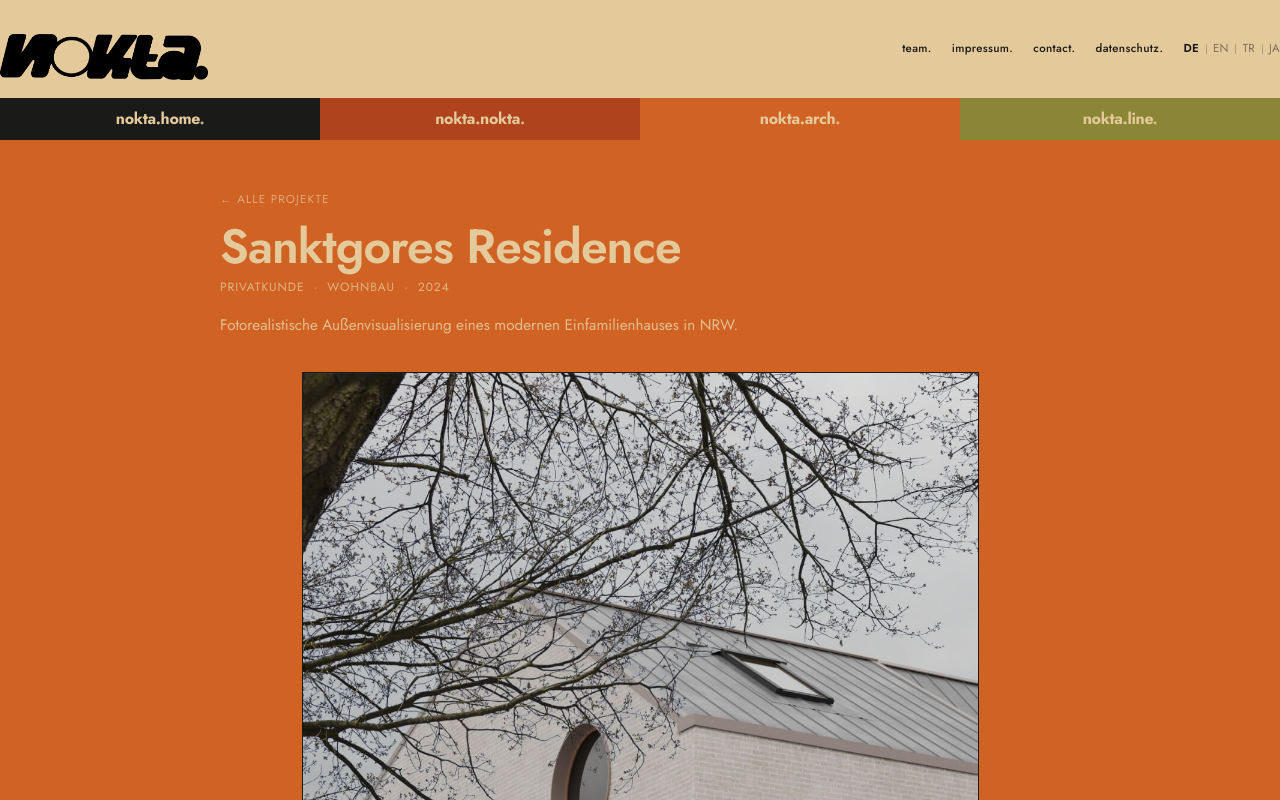
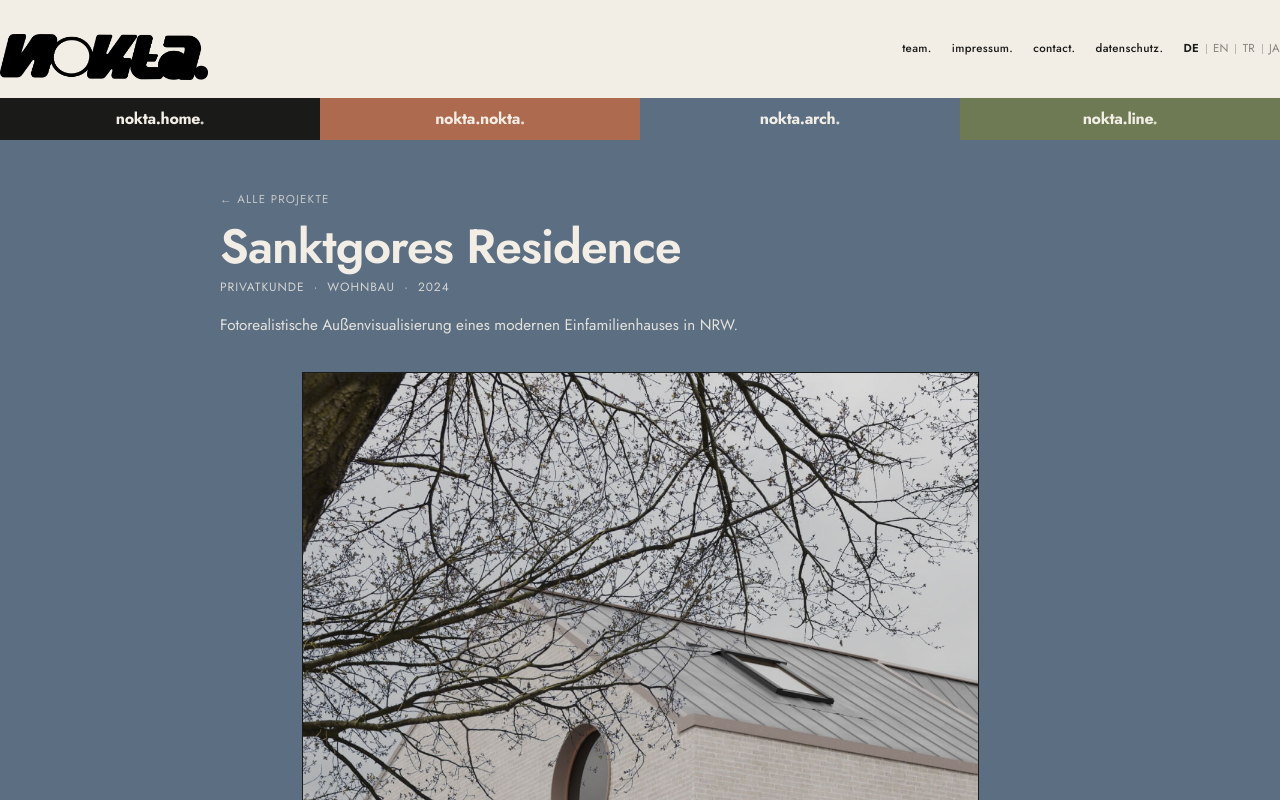
Before and after one commit to garpu-ng/nokta-web, a Next.js app: page /projekte/sanktgores in a window 1280 px wide. Shown: the top 800 px of the page. Built offline with nearby package versions, Linux system fonts and the light colour scheme; no server answers.

Commit message:
Revert "New colour palette: Chile Rojo / Terracota / Olive + Sunset cream"
This reverts commit 78bfdb36a7e0111583585d6a0af2cd6fc352d7ed.

```diff
--- a/app/styles/nokta.css
+++ b/app/styles/nokta.css
@@ -485,7 +485,7 @@
 
 .nk-branch-card:hover {
   background: var(--card);
-  color: #e4c99b;
+  color: #f2eee6;
 }
 
 .nk-branch-card__key {
@@ -500,7 +500,7 @@
 }
 
 .nk-branch-card:hover .nk-branch-card__key .nk-dot {
-  color: #e4c99b;
+  color: #f2eee6;
 }
 
 .nk-branch-card__tag {
@@ -571,7 +571,7 @@
   display: flex;
   flex-direction: column;
   border: 1px solid var(--ink);
-  background: #e4c99b;
+  background: #f2eee6;
   color: var(--ink);
   text-decoration: none;
   transition: transform 0.25s ease, box-shadow 0.25s ease;
@@ -588,7 +588,7 @@
   align-items: center;
   justify-content: center;
   padding: 1.5rem 1.5rem 0;
-  background: #e4c99b;
+  background: #f2eee6;
   /* The card is a column flex, so this box is a flex item whose default
      min-height:auto would let the tall artwork override aspect-ratio and grow
      the box. Pin it to 0 (+ clip) so the 3:4 frame always governs. */
@@ -656,7 +656,7 @@
   letter-spacing: 0.12em;
   text-transform: uppercase;
   font-weight: 600;
-  color: #e4c99b;
+  color: #f2eee6;
   background: var(--ink); /* black button, per the sketch */
   border: none;
   padding: 8px 16px;
@@ -692,7 +692,7 @@
   align-items: center;
   justify-content: center;
   padding: clamp(1.5rem, 3vw, 2.75rem);
-  background: #e4c99b;
+  background: #f2eee6;
   border: 1px solid var(--ink);
 }
 .nk-print-detail__art {
@@ -797,7 +797,7 @@
 .nk-service {
   padding: 1.5rem;
   border: 1px solid var(--ink);
-  background: #e4c99b; /* paper card so text reads on the coloured page */
+  background: #f2eee6; /* paper card so text reads on the coloured page */
 }
 
 .nk-service h3 {
--- a/app/styles/tokens.css
+++ b/app/styles/tokens.css
@@ -14,7 +14,7 @@
 
   /* Core (neutral) identity. Each branch overrides --brand-bg and
      --brand-accent below; the body background transitions between them. */
-  --paper: #e4c99b;
+  --paper: #f2eee6;
   --ink: #1a1a18;
   --brand-bg: var(--paper);    /* whole-page flood colour */
   --brand-accent: var(--ink);  /* dot / accents */
@@ -28,22 +28,22 @@
 /* Branch motto-colours. The page floods this colour; the matching tab shares it
    so the active tab connects into the page. Text on the colour goes light. */
 :root[data-branch="nokta"] {
-  --brand-bg: #ae431e;
-  --brand-accent: #ae431e; /* Chile Rojo */
-  --on-brand: #e4c99b;
+  --brand-bg: #ae6a4e;
+  --brand-accent: #ae6a4e; /* clay */
+  --on-brand: #f2eee6;
 }
 :root[data-branch="arch"] {
-  --brand-bg: #d06224;
-  --brand-accent: #d06224; /* Terracota */
-  --on-brand: #e4c99b;
+  --brand-bg: #5c6e82;
+  --brand-accent: #5c6e82; /* slate blue */
+  --on-brand: #f2eee6;
 }
 :root[data-branch="line"] {
-  --brand-bg: #8a8635;
-  --brand-accent: #8a8635; /* Olive */
-  --on-brand: #e4c99b;
+  --brand-bg: #6e7a54;
+  --brand-accent: #6e7a54; /* drafting green */
+  --on-brand: #f2eee6;
 }
 :root[data-branch="home"] {
   --brand-bg: #1a1a18;
   --brand-accent: #1a1a18; /* black */
-  --on-brand: #e4c99b; /* paper text on black */
+  --on-brand: #f2eee6; /* paper text on black */
 }
--- a/app/styles/waarchi.css
+++ b/app/styles/waarchi.css
@@ -54,7 +54,7 @@
 
 /* Project labels: white rectangle with black text, overlaid on the arch images. */
 .project-card.new {
-  background: #e4c99b !important;
+  background: #f2eee6 !important;
   padding: 8px 22px !important;
 }
 .project-card .project-name {
@@ -124,7 +124,7 @@
   right: 0;
   padding: 24px 16px 12px;
   background: linear-gradient(to top, rgba(26, 26, 24, 0.6) 0%, transparent 100%);
-  color: #e4c99b;
+  color: #f2eee6;
 }
 
 @media (max-width: 767px) {
--- a/components/Footer.module.css
+++ b/components/Footer.module.css
@@ -3,7 +3,7 @@
 .footer {
   flex-shrink: 0;
   background: #1a1a18;
-  color: #e4c99b;
+  color: #f2eee6;
   line-height: 1.5; /* override mir.css's fixed 20px */
 }
 
@@ -31,25 +31,25 @@
   font-weight: 700;
   letter-spacing: -0.05em;
   line-height: 0.85;
-  color: #e4c99b;
+  color: #f2eee6;
   text-decoration: none;
 }
 .tag {
   margin: 1.25rem 0 1.5rem;
   font-size: 0.9rem;
   line-height: 1.6;
-  color: #e4c99b;
+  color: #f2eee6;
 }
 .email {
   font-size: 1rem;
-  color: #e4c99b;
+  color: #f2eee6;
   text-decoration: none;
-  border-bottom: 1px solid rgba(228, 201, 155, 0.4);
+  border-bottom: 1px solid rgba(242, 238, 230, 0.4);
   padding-bottom: 2px;
   transition: border-color 0.2s ease;
 }
 .email:hover {
-  border-color: #e4c99b;
+  border-color: #f2eee6;
 }
 
 /* Link columns (right side) */
@@ -68,12 +68,12 @@
   font-size: 0.65rem;
   text-transform: uppercase;
   letter-spacing: 0.18em;
-  color: #e4c99b;
+  color: #f2eee6;
 }
 .link {
   width: fit-content;
   font-size: 0.92rem;
-  color: #e4c99b;
+  color: #f2eee6;
   text-decoration: none;
   transition: opacity 0.18s ease;
 }
@@ -85,14 +85,14 @@
 .bottom {
   margin-top: clamp(3rem, 6vw, 5rem);
   padding-top: 1.5rem;
-  border-top: 1px solid rgba(228, 201, 155, 0.12);
+  border-top: 1px solid rgba(242, 238, 230, 0.12);
   display: flex;
   justify-content: space-between;
   flex-wrap: wrap;
   gap: 0.75rem;
   font-size: 0.72rem;
   letter-spacing: 0.03em;
-  color: #e4c99b;
+  color: #f2eee6;
 }
 
 /* Decorative dot-row animation — pinned to the true horizontal centre of the
--- a/components/ProjectHeader.module.css
+++ b/components/ProjectHeader.module.css
@@ -44,7 +44,7 @@
   top: 30px;
   left: 50%;
   transform: translateX(-50%) translateY(calc(-100% - 40px));
-  background: #e4c99b;
+  background: #f2eee6;
   border: 1px solid #1a1a18;
   padding: 14px 32px;
   z-index: 100;
--- a/components/PunktEasterEgg.module.css
+++ b/components/PunktEasterEgg.module.css
@@ -28,7 +28,7 @@
   font-weight: 700;
   letter-spacing: -0.05em;
   line-height: 1;
-  color: #e4c99b;
+  color: #f2eee6;
   font-size: clamp(2rem, 7vw, 5rem);
   user-select: none;
 }
@@ -48,7 +48,7 @@
   font-size: 0.72rem;
   letter-spacing: 0.14em;
   text-transform: uppercase;
-  color: #e4c99b;
+  color: #f2eee6;
   opacity: 0.5;
   text-decoration: none;
   transition: opacity 0.2s ease;
--- a/components/TabBar.module.css
+++ b/components/TabBar.module.css
@@ -19,7 +19,7 @@
   text-align: center;
   text-decoration: none;
   background: var(--tab);
-  color: #e4c99b;
+  color: #f2eee6;
   padding: 12px;
   transition:
     min-height 0.55s cubic-bezier(0.4, 0, 0.2, 1),
@@ -35,17 +35,17 @@
 .label {
   font-weight: 700;
   letter-spacing: -0.02em;
-  color: #e4c99b;
+  color: #f2eee6;
   transition: font-size 0.5s cubic-bezier(0.4, 0, 0.2, 1);
 }
 .dot {
-  color: rgba(228, 201, 155, 0.85);
+  color: rgba(242, 238, 230, 0.85);
 }
 .tag {
   font-size: 0.68rem;
   letter-spacing: 0.14em;
   text-transform: uppercase;
-  color: rgba(228, 201, 155, 0.82);
+  color: rgba(242, 238, 230, 0.82);
   white-space: nowrap;
 }
 
--- a/lib/branches.ts
+++ b/lib/branches.ts
@@ -27,8 +27,8 @@ export const BRANCHES: Branch[] = [
     tagline: "Layout · Design · Druck",
     desc:
       "Branding, Editorial, Layout und Druck. Mit eigenen Tools testen wir schnell viele Richtungen und finden das, was sitzt.",
-    accent: "#ae431e", // Chile Rojo
-    bg: "#ae431e",
+    accent: "#ae6a4e", // clay
+    bg: "#ae6a4e",
   },
   {
     key: "arch",
@@ -37,8 +37,8 @@ export const BRANCHES: Branch[] = [
     tagline: "Architekturvisualisierung",
     desc:
       "Fotorealistische 3D-Renderings für Architekten, Bauträger und Privatpersonen. Mit eigenem Setup kommen wir schnell zu vielen Varianten.",
-    accent: "#d06224", // Terracota
-    bg: "#d06224",
+    accent: "#5c6e82", // slate blue
+    bg: "#5c6e82",
   },
   {
     key: "line",
@@ -47,8 +47,8 @@ export const BRANCHES: Branch[] = [
     tagline: "2D · Vektor · CAD-Kunstdrucke",
     desc:
       "Ikonische Bauwerke als CAD-Liniendruck. Aus echten Zeichnungen vektorisiert, in A1 gedruckt und gerahmt.",
-    accent: "#8a8635", // Olive
-    bg: "#8a8635",
+    accent: "#6e7a54", // drafting green
+    bg: "#6e7a54",
   },
 ];
 
```
Also changed, not shown: components/PunktEasterEgg.tsx (+6 -6 lines).
